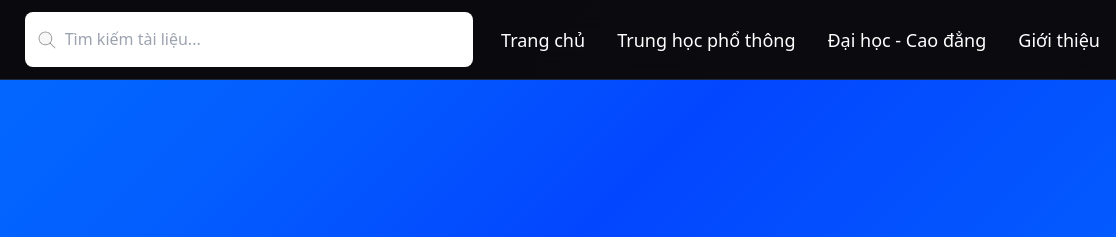
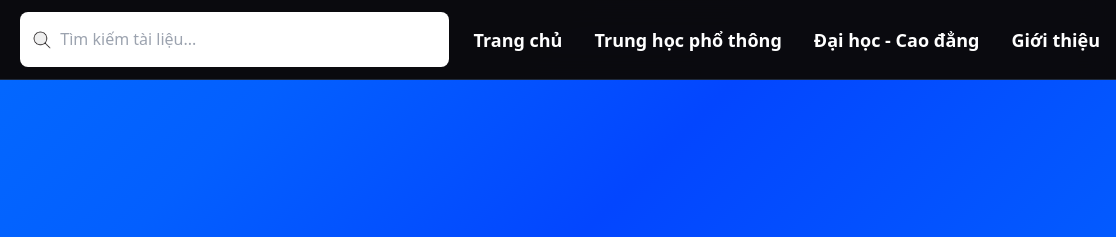
Before and after one commit to Bravee9/bravemath, a website built with Vite: page src/pages/index.html in a window 1280 px wide. Shown: the top 237 px of the page, 164-1280 px from the left. Built offline with nearby package versions, Linux system fonts and the light colour scheme.

```diff
--- a/src/css/input.css
+++ b/src/css/input.css
@@ -207,7 +207,7 @@
   /* Search Input (ô tìm kiếm đặc biệt) */
     .search-input {
       /* Thay px-4 bằng pl-10 pr-4 (để bên trái rộng hơn bên phải) */
-      @apply w-full pl-10 pr-4 py-3 rounded-lg text-white transition-all duration-300;
+      @apply w-full pl-10 pr-4 py-3 rounded-lg text-black transition-all duration-300;
 
       /* Hoặc nếu muốn dùng CSS thuần thì viết ra ngoài @apply: */
       /* padding-left: 2.5rem; */
--- a/src/pages/index.html
+++ b/src/pages/index.html
@@ -114,28 +114,28 @@
     <header class="sticky top-0 z-75 backdrop-blur-header bg-custom-dark-bg/90 border-b border-custom-dark-border">
         <nav class="container mx-auto px-4 py-3">
             <div class="flex items-center justify-between gap-6">
-                <a href="/" class="flex items-center space-x-3 hover:opacity-80 transition-opacity">
+                <a href="/" class="flex items-center space-x-3 hover:opacity-100 transition-opacity">
                     <img src="../../assets/images/bravemath-picture.png" alt="Bravemath Logo" class="h-10 w-auto">
                 </a>
 
                 <div class="hidden md:block flex-1 max-w-md relative">
                     <img src="../../assets/images/search_icon.png" alt="Search Icon"
-                        class="absolute left-3 top-1/2 transform -translate-y-1/2 w-5 h-5 pointer-events-none opacity-50">
+                        class="absolute left-3 top-1/2 transform -translate-y-1/2 w-5 h-5 pointer-events-none opacity-100">
 
                     <input type="text" id="header-search" placeholder="Tìm kiếm tài liệu..." class="search-input pl-10">
                 </div>
 
                 <button id="mobile-search-btn" class="md:hidden">
-                    <img src="../../assets/images/search_icon.png" alt="Search Icon" class="w-5 h-5 opacity-100">
+                    <img src="../../assets/images/search_icon_for_mobile.png" alt="Search Icon" class="w-5 h-5 opacity-100">
                 </button>
 
                 <div class="hidden md:flex items-center space-x-8">
-                    <a href="/" class="nav-link text-lg font-medium">Trang chủ</a>
-                    <a href="/subject.html?level=thpt" class="nav-link text-lg font-medium">Trung học phổ
+                    <a href="/" class="nav-link text-lg font-bold">Trang chủ</a>
+                    <a href="/subject.html?level=thpt" class="nav-link text-lg font-bold">Trung học phổ
                         thông</a>
-                    <a href="/subject.html?level=daihoc" class="nav-link text-lg font-medium">Đại học - Cao
+                    <a href="/subject.html?level=daihoc" class="nav-link text-lg font-bold">Đại học - Cao
                         đẳng</a>
-                    <a href="/about.html" class="nav-link text-lg font-medium">Giới thiệu</a>
+                    <a href="/about.html" class="nav-link text-lg font-bold">Giới thiệu</a>
                 </div>
 
                 <button id="mobile-menu-btn" class="md:hidden">
@@ -152,8 +152,8 @@
 
             <div id="mobile-search" class="hidden md:hidden mt-4">
                 <div class="relative">
-                    <img src="../../assets/images/search_icon.png" alt="Search Icon"
-                        class="absolute left-3 top-1/2 transform -translate-y-1/2 w-5 h-5 pointer-events-none opacity-50">
+                    <img src="../../assets/images/search_icon_for_mobile.png" alt="Search Icon"
+                        class="absolute left-3 top-1/2 transform -translate-y-1/2 w-5 h-5 pointer-events-none opacity-100">
 
                     <input type="text" id="header-search-mobile" placeholder="Tìm kiếm tài liệu..."
                         class="search-input absolute left-3 right-3 w-full pl-10">
```
Also changed, not shown: assets/images/search_icon_for_mobile.png (added), src/css/styles.css.
